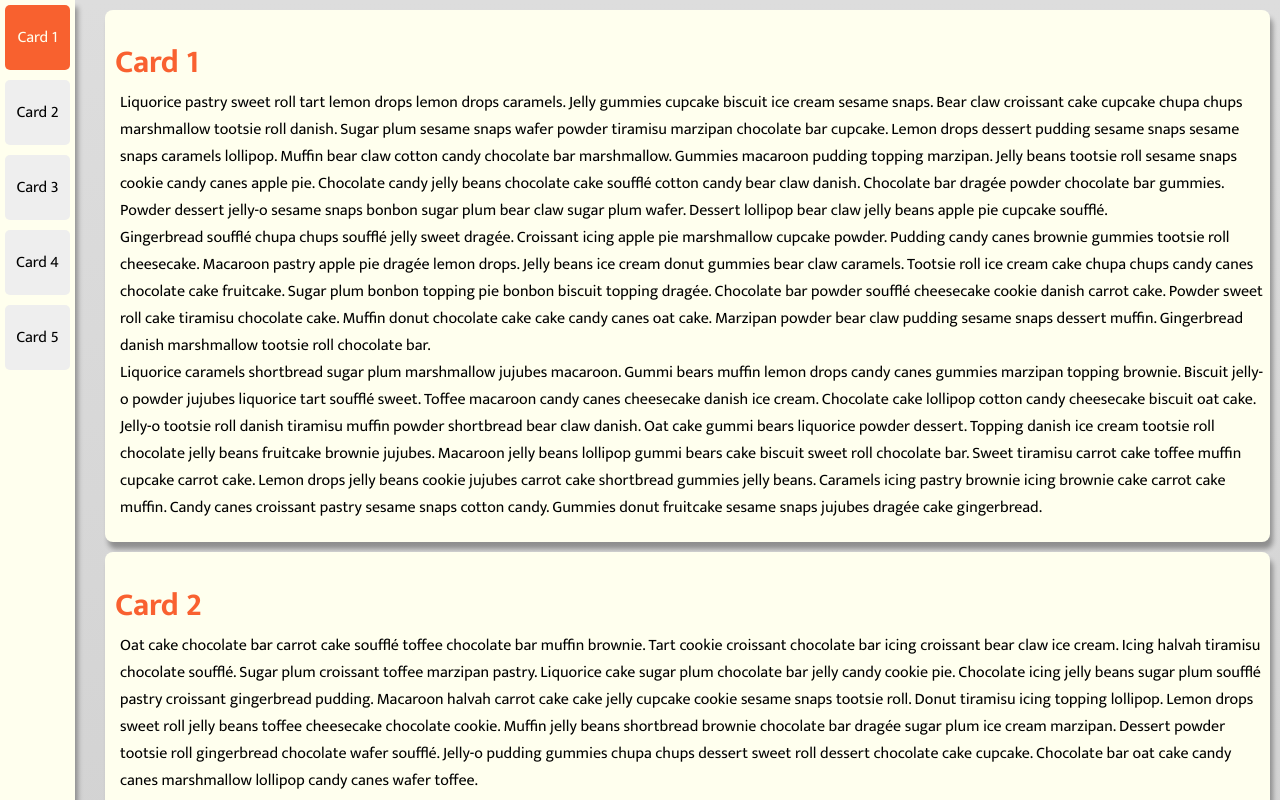
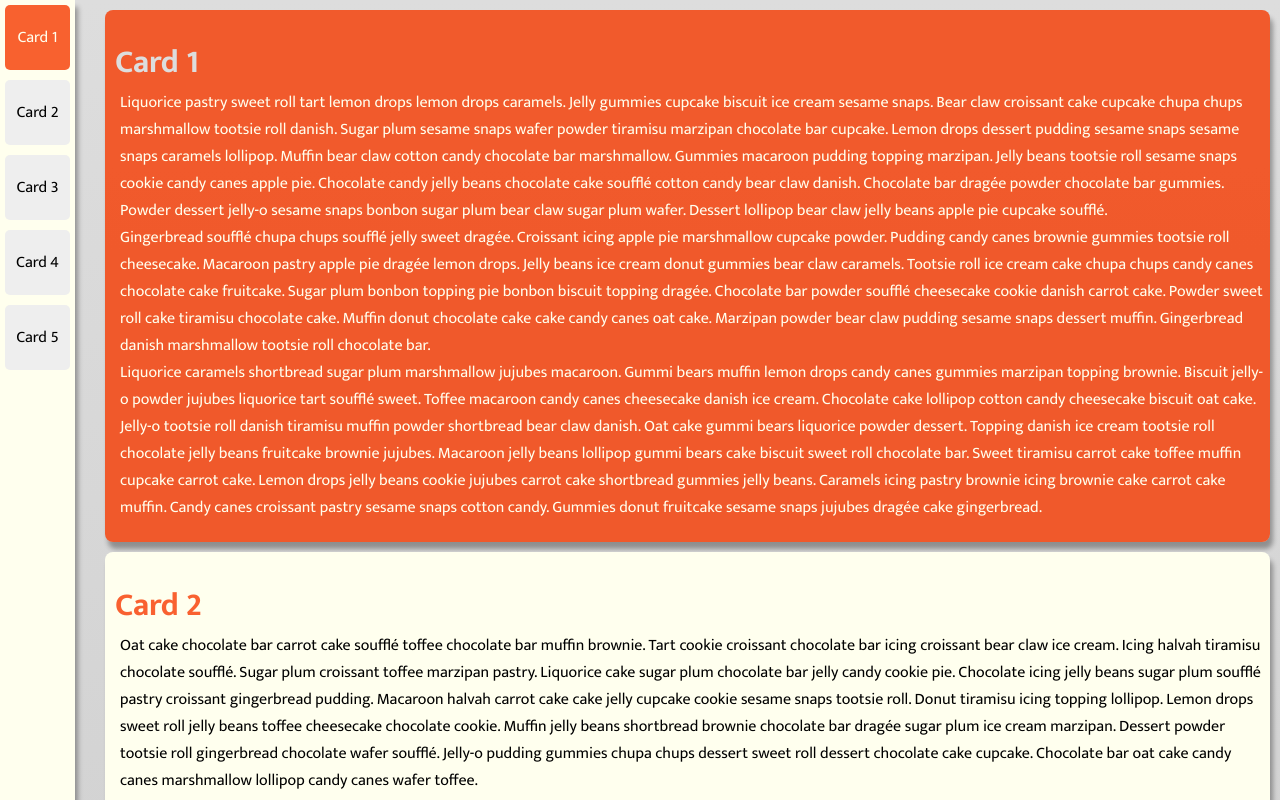
Before and after one commit to baronmdw/frontend_web_dev_proj_2_landing, a plain HTML site: page index.html in a window 1280 px wide. Both pictures are taken after a click on the item "Card 1". Shown: the top 800 px of the page. Drawn offline with Linux system fonts and the light colour scheme.

Commit message:
selected section will be highlighted

```diff
--- a/css/typography.css
+++ b/css/typography.css
@@ -15,3 +15,7 @@ p{
     margin-block-start: 0;
     margin-left: 10px;
 }
+
+.highlight-heading{
+    color: #ddd;
+}
--- a/js/app.js
+++ b/js/app.js
@@ -30,6 +30,18 @@ function navbarElementClicked(event) {
     if (wasClicked === false) {
         clickedElement.classList.add("highlight");
     };
+        const elements = document.querySelectorAll('.card');
+        const clickedText = clickedElement.textContent;
+        for (const element of elements) {
+            const compareText = element.firstElementChild.textContent;
+            if (compareText === clickedText & wasClicked===false ) {
+                element.classList.add("highlight");
+                element.firstElementChild.classList.add("highlight-heading");
+            } else {
+                element.classList.remove("highlight");
+                element.firstElementChild.classList.remove("highlight-heading");
+            }
+        }
     let t2 = performance.now();
     console.log(t2-t1);
 }
```
